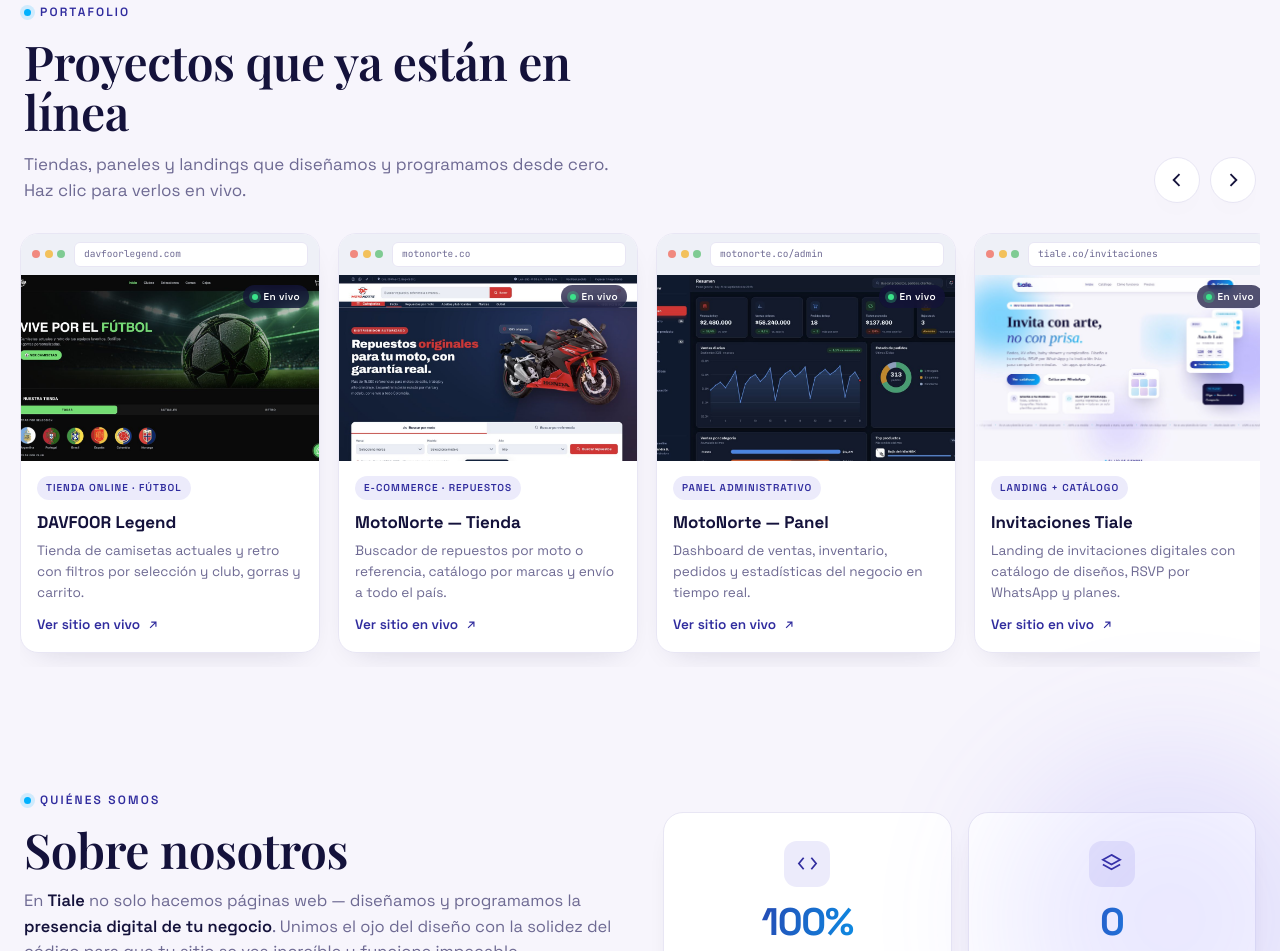
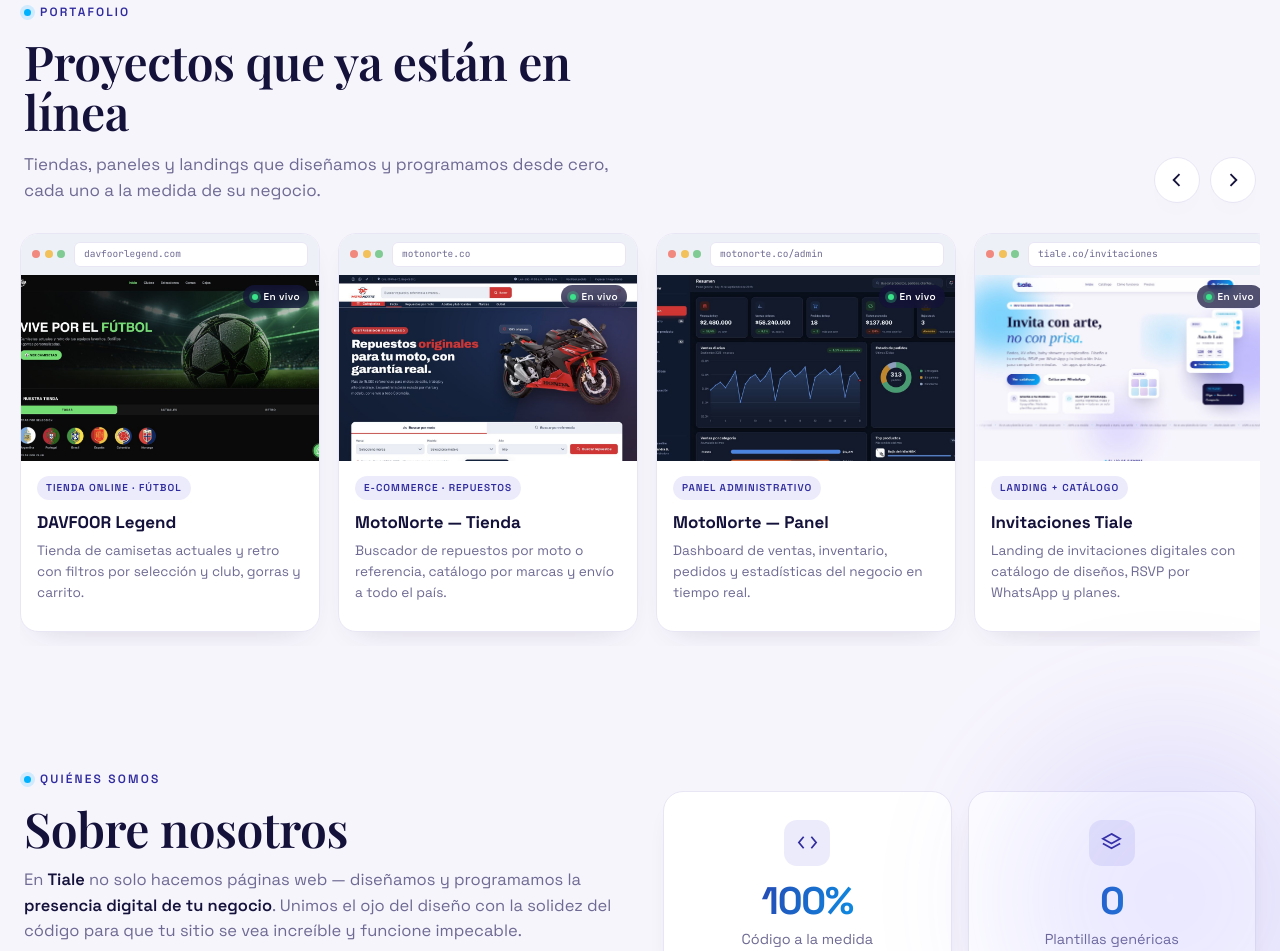
Before and after one commit to marialesaf/tiale-studio, a plain HTML site: page index.html in a window 1280 px wide. Shown: the part 2861-3812 px from the top of the page. Drawn offline with nearby package versions, Linux system fonts and the light colour scheme; a web font is replaced by a local one.

Commit message:
Portafolio: tarjetas solo visuales, sin enlaces ni boton de ver sitio

```diff
--- a/index.html
+++ b/index.html
@@ -620,7 +620,7 @@
       <div class="shead">
         <span class="eyebrow"><span class="dot"></span>Portafolio</span>
         <h2 class="serif">Proyectos que ya están en línea</h2>
-        <p>Tiendas, paneles y landings que diseñamos y programamos desde cero. Haz clic para verlos en vivo.</p>
+        <p>Tiendas, paneles y landings que diseñamos y programamos desde cero, cada uno a la medida de su negocio.</p>
       </div>
       <div class="pf-nav">
         <button class="pf-arrow" id="pfPrev" aria-label="Anterior"><svg viewBox="0 0 24 24" fill="none" stroke="currentColor" stroke-width="2.2"><path d="M15 5l-7 7 7 7"/></svg></button>
@@ -630,60 +630,55 @@
     <div class="pf-carousel">
       <div class="pf-track" id="pfTrack">
 
-        <a class="pf-card" href="https://www.davfoorlegend.com" target="_blank" rel="noopener">
+        <div class="pf-card">
           <div class="pf-window"><div class="pf-bar"><div class="pf-dots"><span></span><span></span><span></span></div><div class="pf-url">davfoorlegend.com</div></div></div>
           <div class="pf-shot" style="background-image:url('port-davfoor.jpg')"><span class="pf-badge"><span class="lv"></span>En vivo</span></div>
           <div class="pf-meta">
             <span class="pf-tag">Tienda online · Fútbol</span>
             <h3>DAVFOOR Legend</h3>
             <p>Tienda de camisetas actuales y retro con filtros por selección y club, gorras y carrito.</p>
-            <span class="pf-live">Ver sitio en vivo <svg viewBox="0 0 24 24" fill="none" stroke="currentColor" stroke-width="2"><path d="M7 17 17 7M9 7h8v8"/></svg></span>
           </div>
-        </a>
+        </div>
 
-        <a class="pf-card" href="https://claude.ai/artifact/M2iSvZe8C6ymgyuDMUQvQ4" target="_blank" rel="noopener">
+        <div class="pf-card">
           <div class="pf-window"><div class="pf-bar"><div class="pf-dots"><span></span><span></span><span></span></div><div class="pf-url">motonorte.co</div></div></div>
           <div class="pf-shot" style="background-image:url('port-motonorte-tienda.jpg')"><span class="pf-badge"><span class="lv"></span>En vivo</span></div>
           <div class="pf-meta">
             <span class="pf-tag">E-commerce · Repuestos</span>
             <h3>MotoNorte — Tienda</h3>
             <p>Buscador de repuestos por moto o referencia, catálogo por marcas y envío a todo el país.</p>
-            <span class="pf-live">Ver sitio en vivo <svg viewBox="0 0 24 24" fill="none" stroke="currentColor" stroke-width="2"><path d="M7 17 17 7M9 7h8v8"/></svg></span>
           </div>
-        </a>
+        </div>
 
-        <a class="pf-card" href="https://claude.ai/artifact/7vsViSpk4thqoTG3PEjahB" target="_blank" rel="noopener">
+        <div class="pf-card">
           <div class="pf-window"><div class="pf-bar"><div class="pf-dots"><span></span><span></span><span></span></div><div class="pf-url">motonorte.co/admin</div></div></div>
           <div class="pf-shot" style="background-image:url('port-motonorte-panel.jpg')"><span class="pf-badge"><span class="lv"></span>En vivo</span></div>
           <div class="pf-meta">
             <span class="pf-tag">Panel administrativo</span>
             <h3>MotoNorte — Panel</h3>
             <p>Dashboard de ventas, inventario, pedidos y estadísticas del negocio en tiempo real.</p>
-            <span class="pf-live">Ver sitio en vivo <svg viewBox="0 0 24 24" fill="none" stroke="currentColor" stroke-width="2"><path d="M7 17 17 7M9 7h8v8"/></svg></span>
           </div>
-        </a>
+        </div>
 
-        <a class="pf-card" href="https://claude.ai/artifact/X3qvPDj7BtkropMPdsd2Kv" target="_blank" rel="noopener">
+        <div class="pf-card">
           <div class="pf-window"><div class="pf-bar"><div class="pf-dots"><span></span><span></span><span></span></div><div class="pf-url">tiale.co/invitaciones</div></div></div>
           <div class="pf-shot" style="background-image:url('port-invitaciones.jpg')"><span class="pf-badge"><span class="lv"></span>En vivo</span></div>
           <div class="pf-meta">
             <span class="pf-tag">Landing + catálogo</span>
             <h3>Invitaciones Tiale</h3>
             <p>Landing de invitaciones digitales con catálogo de diseños, RSVP por WhatsApp y planes.</p>
-            <span class="pf-live">Ver sitio en vivo <svg viewBox="0 0 24 24" fill="none" stroke="currentColor" stroke-width="2"><path d="M7 17 17 7M9 7h8v8"/></svg></span>
           </div>
-        </a>
+        </div>
 
-        <a class="pf-card" href="https://claude.ai/artifact/WkZRqQ7VnZuUcPX6PjQgUG" target="_blank" rel="noopener">
+        <div class="pf-card">
           <div class="pf-window"><div class="pf-bar"><div class="pf-dots"><span></span><span></span><span></span></div><div class="pf-url">mojitotrattoria.com</div></div></div>
           <div class="pf-shot" style="background-image:url('port-mojito.jpg')"><span class="pf-badge"><span class="lv"></span>En vivo</span></div>
           <div class="pf-meta">
             <span class="pf-tag">Restaurante · Menú digital</span>
             <h3>Mojito Trattoria</h3>
             <p>Menú digital por categorías con buscador, favoritos y reservas de mesa por WhatsApp.</p>
-            <span class="pf-live">Ver sitio en vivo <svg viewBox="0 0 24 24" fill="none" stroke="currentColor" stroke-width="2"><path d="M7 17 17 7M9 7h8v8"/></svg></span>
           </div>
-        </a>
+        </div>
 
       </div>
     </div>
```
